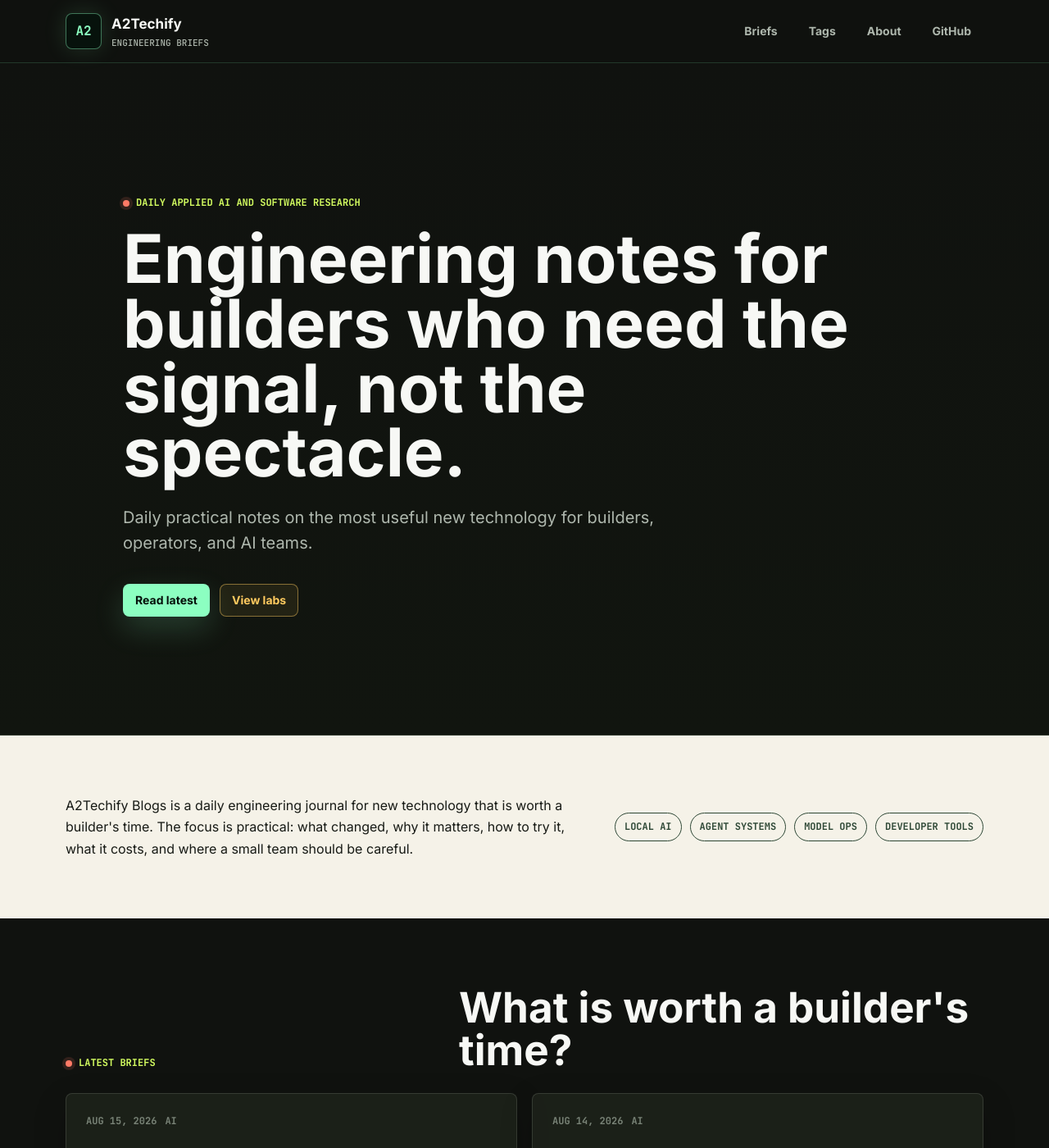
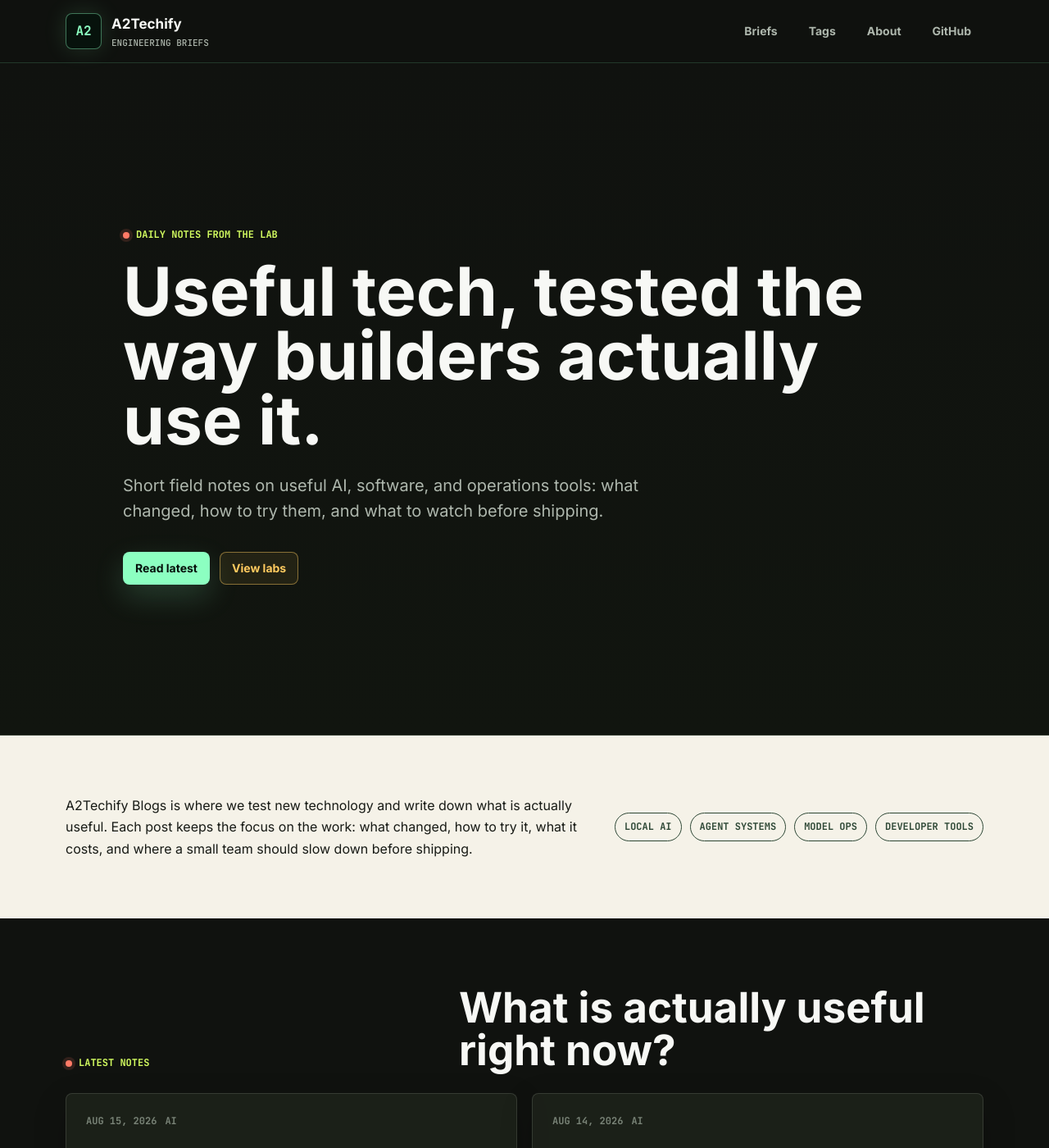
Before and after one commit to A2Techify-LLC/a2techify-blogs, a Jekyll site: the page built from index.html, in a window 1280 px wide and 1400 px high. Shown: the whole window at 82% size. Built offline with Jekyll 4.4.1, drawn with Linux system fonts in a browser that asks for light colours; the list of posts is cut into pages by our own code.

Commit message:
Refresh blog homepage copy

```diff
--- a/_config.yml
+++ b/_config.yml
@@ -1,6 +1,6 @@
 title: "A2Techify Blogs"
 email: "contact@a2techify.com"
-description: "Daily practical notes on the most useful new technology for builders, operators, and AI teams."
+description: "Short field notes on useful AI, software, and operations tools: what changed, how to try them, and what to watch before shipping."
 baseurl: "/a2techify-blogs"
 url: "https://a2techify-llc.github.io"
 github_username: "A2Techify-LLC"
--- a/_layouts/home.html
+++ b/_layouts/home.html
@@ -5,8 +5,8 @@ layout: default
 <section class="hero">
   <div class="wrap hero-grid">
     <div class="hero-copy">
-      <span class="eyebrow">Daily applied AI and software research</span>
-      <h1>Engineering notes for builders who need the signal, not the spectacle.</h1>
+      <span class="eyebrow">Daily notes from the lab</span>
+      <h1>Useful tech, tested the way builders actually use it.</h1>
       <p>{{ site.description }}</p>
       <div class="hero-actions">
         <a class="button primary" href="#latest">Read latest</a>
@@ -31,8 +31,8 @@ layout: default
 <section id="latest" class="posts-section">
   <div class="wrap">
     <div class="section-heading">
-      <span class="eyebrow">Latest briefs</span>
-      <h2>What is worth a builder's time?</h2>
+      <span class="eyebrow">Latest notes</span>
+      <h2>What is actually useful right now?</h2>
     </div>
 
     {% assign home_posts = paginator.posts | default: site.posts %}
--- a/index.html
+++ b/index.html
@@ -1,9 +1,9 @@
 ---
 layout: home
-title: "A2Techify Blogs | Practical AI & Dev Notes"
-description: "Practical AI, software, and operations notes for builders who need clear trade-offs, runnable examples, and cost-aware engineering judgment."
+title: "A2Techify Blogs | AI & Dev Field Notes"
+description: "Useful notes on AI, software, and operations tools: what changed, how to try them, what they cost, and where teams should be careful."
 ---
 
-A2Techify Blogs is a daily engineering journal for new technology that is worth a builder's time.
+A2Techify Blogs is where we test new technology and write down what is actually useful.
 
-The focus is practical: what changed, why it matters, how to try it, what it costs, and where a small team should be careful.
+Each post keeps the focus on the work: what changed, how to try it, what it costs, and where a small team should slow down before shipping.
```
Also changed, not shown: about.md (+4 -4 lines), assets/images/a2techify-blogs-card.svg.
